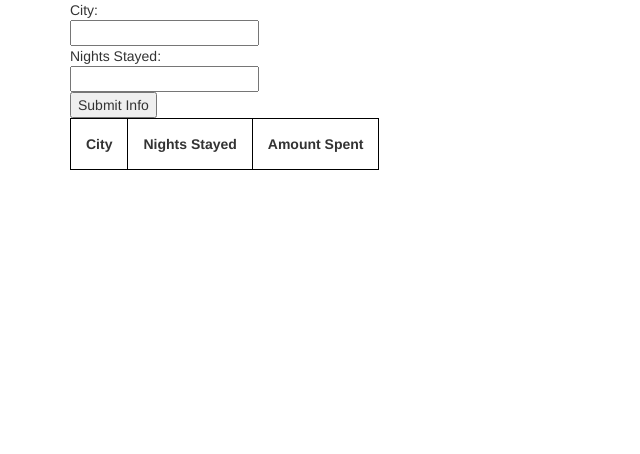
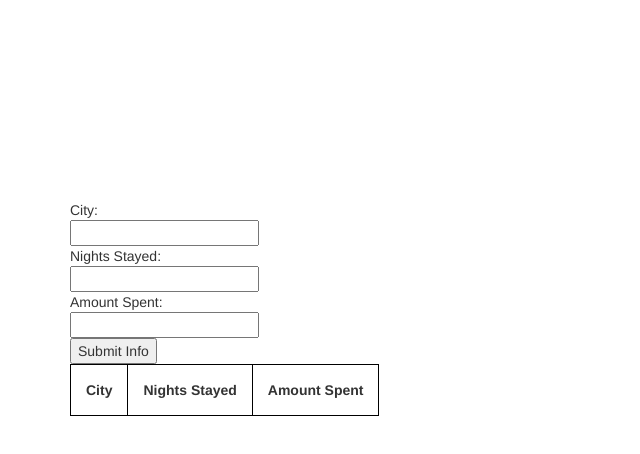
Before and after one commit to jplukarski/Travel-Budget-App-First-Draft, a plain HTML site: page index.html in a window 1280 px wide. Shown: the whole page, without its empty margins (0-640 px from the left). Drawn offline with nearby package versions, Linux system fonts and the light colour scheme; no server answers.

Commit message:
added amount spent

```diff
--- a/index.html
+++ b/index.html
@@ -14,15 +14,20 @@
 
 <body>
 
-    <div class="container">
+    <div class="container main_body">
 
         <div>City:</div>
         <input type="text" id="new-city">
 
         <div>Nights Stayed:</div>
         <input type="text" id="nights-stayed">
+
+        <div>Amount Spent:</div>
+        <input type="number" step="0.01" id="amount-spent">
+
         <br>
         <button id="submit">Submit Info</button>
+
         <table id="data-dump">
             <tr>
                 <th>City</th>
--- a/script.js
+++ b/script.js
@@ -2,21 +2,24 @@ var submitButton = $("#submit");
 var cityInput = $("#new-city");
 var database = firebase.database();
 var nightsInput = $("#nights-stayed");
+var amountInput = $("#amount-spent");
 
 submitButton.on("click", function () {
 
     var newCity = cityInput.val();
     var nightsStayed = nightsInput.val();
+    var amountSpent = amountInput.val();
     database.ref().push({
         newCity,
         nightsStayed,
+        amountSpent,
     });
 
 });
 
 database.ref().on("child_added", function (snapshot) {
     var data = snapshot.val();
-
+    var moneySign = "$"
 
 
 
@@ -24,6 +27,7 @@ database.ref().on("child_added", function (snapshot) {
         `<tr>
         <td>${data.newCity}</td>
         <td>${data.nightsStayed}</td>
+        <td>${moneySign + data.amountSpent}</td>
     <tr>`
     )
 });
--- a/style.css
+++ b/style.css
@@ -8,3 +8,7 @@ td {text-align: center
 }
 
 table {text-align: center;}
+
+.main_body {
+    margin-top:200px;
+}
```
